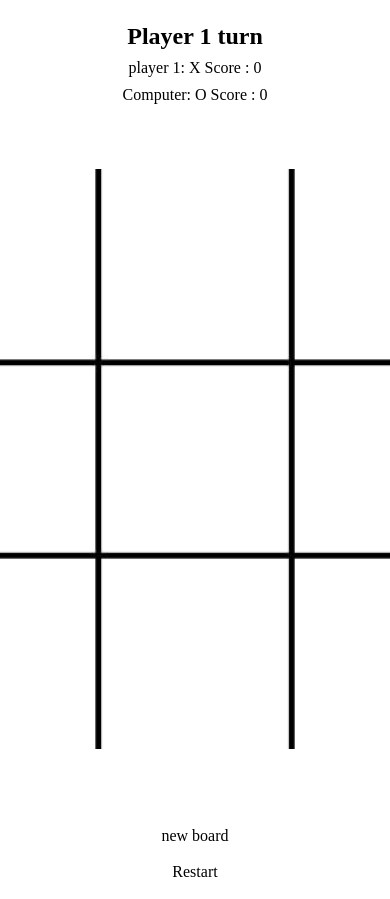
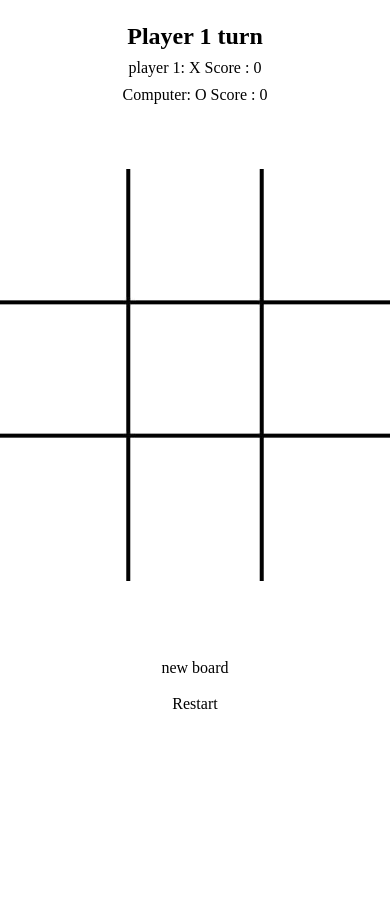
Before and after one commit to saivardhanvemula/TicTacToe, a plain HTML site: page index.html in a window 390 px wide. Both pictures are taken after a click on the element "Play with Bot". Shown: the part 69-968 px from the top of the page. Drawn offline with Linux system fonts and the light colour scheme.

Commit message:
Bot working

```diff
--- a/style.css
+++ b/style.css
@@ -58,7 +58,11 @@ h2{
 }
 @media (max-width:500px) {
     #board{
-        width: 100%;
+        width: 400px;
+    }
+    .box{
+        height: 133.33px;
+        width: 133.33px;
     }
 }
 .game{
```
